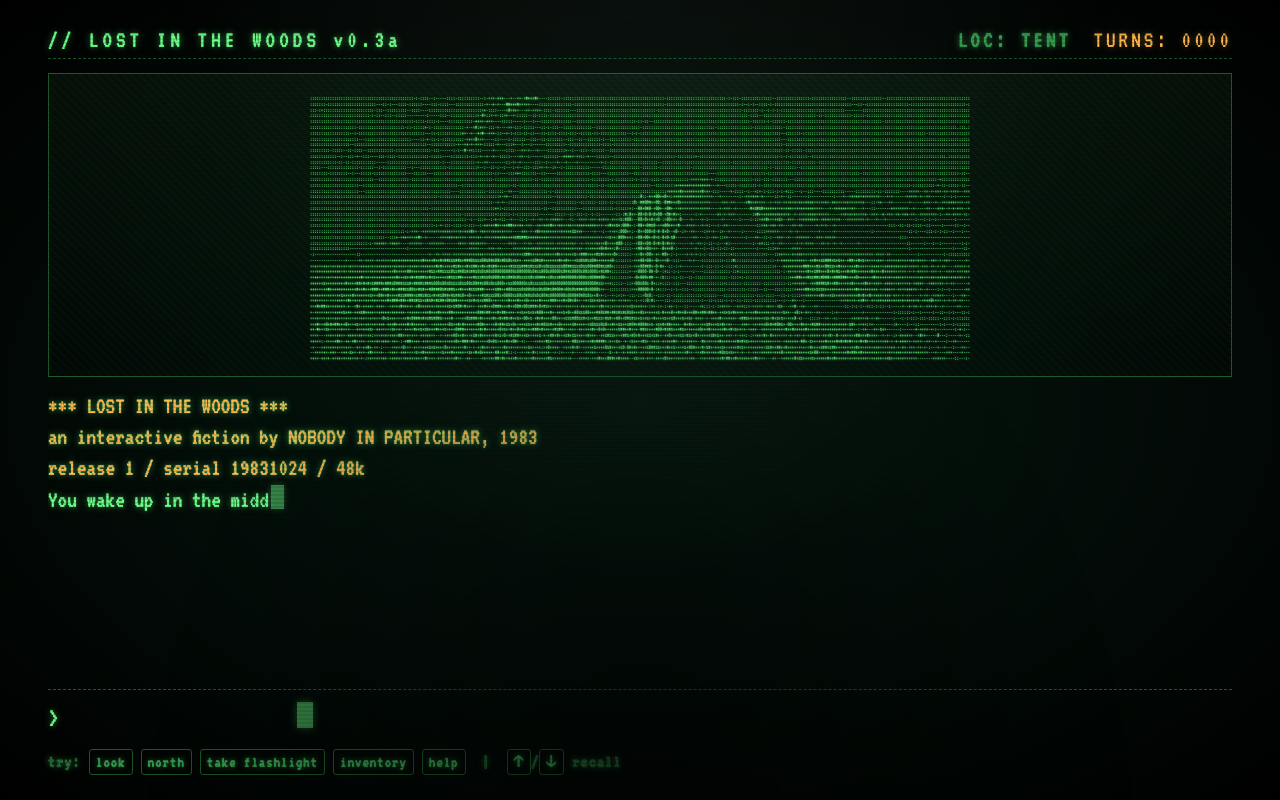
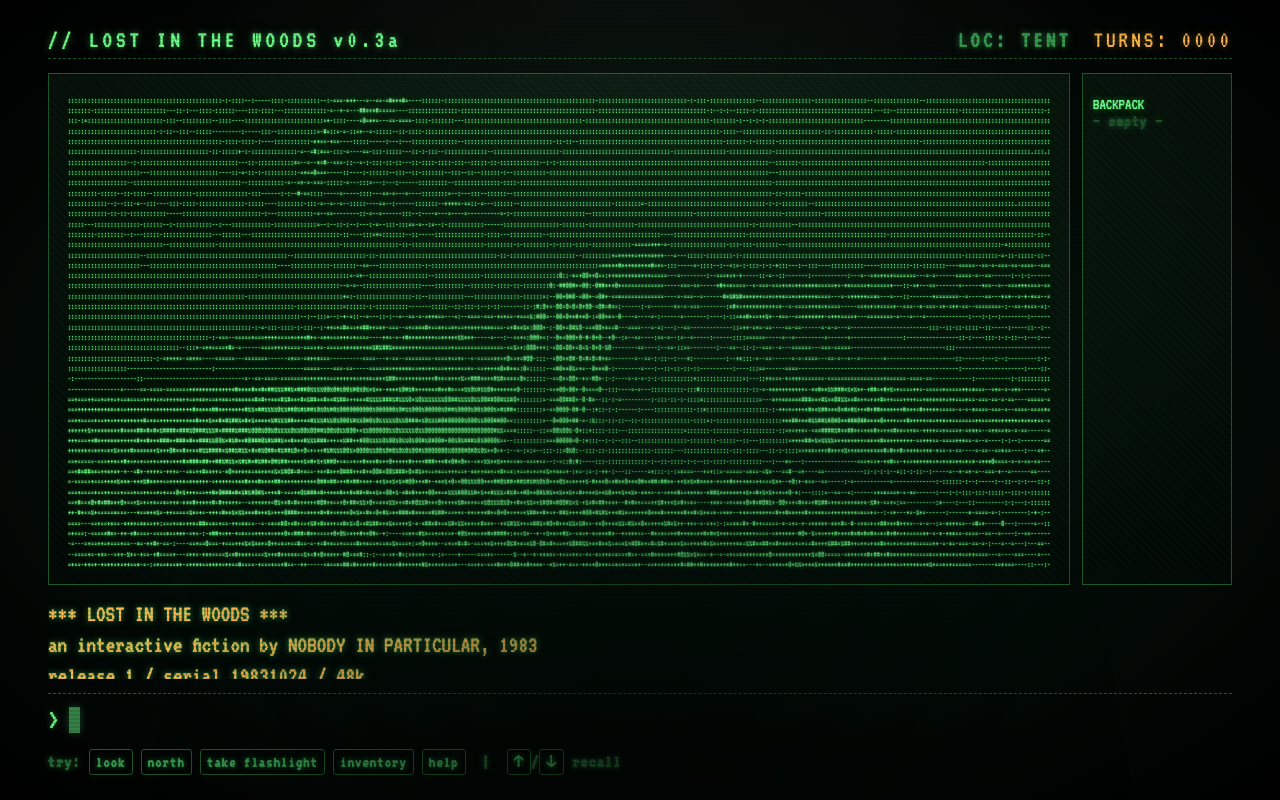
Before and after one commit to krealalejo/lost-in-the-woods, a React (Vite) app: page / in a window 1280 px wide. Built offline with nearby package versions, Linux system fonts and the light colour scheme.

Commit message:
feat(ui): add backpack item viewer

```diff
--- a/src/App.tsx
+++ b/src/App.tsx
@@ -1,10 +1,13 @@
-import { useCallback, useEffect } from "react";
+import { useCallback, useEffect, useState } from "react";
+import { BackpackPanel } from "./components/BackpackPanel";
 import { CRTScreen } from "./components/CRTScreen";
 import { Hud } from "./components/HUD";
 import { InputRow } from "./components/InputRow";
+import { ItemModal } from "./components/ItemModal";
 import { MapPanel } from "./components/MapPanel";
 import { OutputLog } from "./components/OutputLog";
 import { TouchPad } from "./components/TouchPad";
+import type { Item } from "./engine/types";
 import { useGameEngine } from "./hooks/useGameEngine";
 import { lostInWoodsStory } from "./stories/lost-in-woods/index";
 
@@ -14,10 +17,11 @@ export function App() {
   const { state, lines, busy, submit, historyPrev, historyNext } =
     useGameEngine(story);
 
+  const [selectedItem, setSelectedItem] = useState<Item | null>(null);
+
   const mapHtml = story.getMap(state);
-  const mapItems = story.getMapItems?.(state);
   const isDoom = state.ended === "presence";
-  const isDisabled = busy || state.ended !== null;
+  const isEnded = state.ended !== null;
 
   const handleCommand = useCallback(
     (cmd: string) => {
@@ -47,21 +51,28 @@ export function App() {
   return (
     <CRTScreen doom={isDoom}>
       <Hud location={state.location} turns={state.turns} />
-      <MapPanel mapHtml={mapHtml} mapItems={mapItems} />
+      <div className="map-row">
+        <MapPanel mapHtml={mapHtml} />
+        <BackpackPanel items={state.inventory} onItemClick={setSelectedItem} />
+      </div>
       <OutputLog lines={lines} />
       <InputRow
-        disabled={isDisabled}
+        disabled={isEnded}
+        submitBlocked={busy}
         onSubmit={handleCommand}
         onHistoryPrev={historyPrev}
         onHistoryNext={historyNext}
       />
-      <TouchPad disabled={isDisabled} onCommand={handleCommand} />
+      <TouchPad disabled={busy || isEnded} onCommand={handleCommand} />
       <div className="footer-help">
         try: <kbd>look</kbd> <kbd>north</kbd> <kbd>take flashlight</kbd>{" "}
         <kbd>inventory</kbd> <kbd>help</kbd> &nbsp;|&nbsp; <kbd>↑</kbd>
         {"/"}
         <kbd>↓</kbd> recall
       </div>
+      {selectedItem && (
+        <ItemModal item={selectedItem} onClose={() => setSelectedItem(null)} />
+      )}
     </CRTScreen>
   );
 }
--- /dev/null
+++ b/src/components/BackpackPanel.tsx
@@ -0,0 +1,32 @@
+import type { Item } from "../engine/types";
+
+interface Props {
+  items: Item[];
+  onItemClick: (item: Item) => void;
+}
+
+export function BackpackPanel({ items, onItemClick }: Readonly<Props>) {
+  return (
+    <div className="backpack-wrap">
+      <span className="tag">BACKPACK</span>
+      <ul className="backpack-list">
+        {items.length === 0 ? (
+          <li className="backpack-empty">— empty —</li>
+        ) : (
+          items.map((item) => (
+            <li
+              key={item.name}
+              className="backpack-item"
+              role="button"
+              tabIndex={0}
+              onClick={() => onItemClick(item)}
+              onKeyDown={(e) => e.key === "Enter" && onItemClick(item)}
+            >
+              <span className="backpack-bullet">&gt;</span> {item.name}
+            </li>
+          ))
+        )}
+      </ul>
+    </div>
+  );
+}
--- /dev/null
+++ b/src/components/ItemModal.tsx
@@ -0,0 +1,34 @@
+import { useEffect } from "react";
+import type { Item } from "../engine/types";
+
+interface Props {
+  item: Item;
+  onClose: () => void;
+}
+
+export function ItemModal({ item, onClose }: Readonly<Props>) {
+  useEffect(() => {
+    const onKey = (e: KeyboardEvent) => {
+      if (e.key === "Escape") onClose();
+    };
+    window.addEventListener("keydown", onKey);
+    return () => window.removeEventListener("keydown", onKey);
+  }, [onClose]);
+
+  return (
+    <div className="modal-overlay" onClick={onClose}>
+      <div
+        className="modal-box"
+        role="dialog"
+        aria-modal="true"
+        onClick={(e) => e.stopPropagation()}
+      >
+        <span className="tag">{item.name.toUpperCase()}</span>
+        <p className="modal-desc">{item.description}</p>
+        <button className="modal-close" onClick={onClose}>
+          [ CLOSE ]
+        </button>
+      </div>
+    </div>
+  );
+}
--- a/src/index.css
+++ b/src/index.css
@@ -87,7 +87,7 @@ body,
   padding: clamp(10px, 2.5vw, 28px) clamp(12px, 4vw, 48px)
     max(10px, env(safe-area-inset-bottom));
   display: grid;
-  grid-template-rows: auto minmax(120px, 38vh) minmax(80px, 1fr) auto auto auto;
+  grid-template-rows: auto minmax(120px, 66dvh) minmax(80px, 1fr) auto auto auto;
   gap: clamp(8px, 1.2vw, 14px);
   min-height: 0;
   color: var(--phos);
@@ -149,6 +149,140 @@ body,
   text-shadow: 0 0 6px rgba(255, 184, 77, 0.4);
 }
 
+/* ── Map row ───────────────────────────────────────────────────────────── */
+
+.map-row {
+  display: flex;
+  gap: clamp(6px, 1vw, 12px);
+  min-height: 0;
+}
+
+.map-row .map-wrap {
+  flex: 1;
+  min-width: 0;
+}
+
+/* ── Backpack ───────────────────────────────────────────────────────────── */
+
+.backpack-wrap {
+  width: clamp(90px, 16vw, 150px);
+  flex-shrink: 0;
+  border: 1px solid var(--phos-faint);
+  padding: 22px 10px 14px;
+  background:
+    linear-gradient(180deg, rgba(109, 255, 138, 0.05), rgba(0, 0, 0, 0)),
+    repeating-linear-gradient(
+      45deg,
+      rgba(109, 255, 138, 0.02) 0 2px,
+      transparent 2px 6px
+    );
+  position: relative;
+  overflow-y: auto;
+}
+
+.backpack-list {
+  list-style: none;
+  padding: 0;
+  margin: 0;
+  font-family: var(--font-mono);
+  font-size: clamp(14px, 2vw, 20px);
+  display: flex;
+  flex-direction: column;
+  gap: 10px;
+  letter-spacing: 1px;
+}
+
+.backpack-item {
+  color: var(--phos);
+  text-shadow:
+    0 0 2px rgba(109, 255, 138, 0.9),
+    0 0 8px var(--phos-glow);
+  word-break: break-word;
+  cursor: pointer;
+}
+
+.backpack-item:hover {
+  color: var(--amber);
+  text-shadow:
+    0 0 6px rgba(255, 184, 77, 0.85),
+    0 0 14px rgba(255, 184, 77, 0.4);
+}
+
+.backpack-bullet {
+  color: var(--amber);
+  text-shadow: 0 0 6px rgba(255, 184, 77, 0.85);
+}
+
+.backpack-empty {
+  color: var(--phos-faint);
+  font-family: var(--font-mono);
+  font-size: clamp(13px, 1.6vw, 17px);
+  letter-spacing: 1px;
+  opacity: 0.7;
+}
+
+/* ── Item Modal ─────────────────────────────────────────────────────────── */
+
+.modal-overlay {
+  position: fixed;
+  inset: 0;
+  z-index: 100;
+  background: rgba(2, 8, 5, 0.82);
+  display: flex;
+  align-items: center;
+  justify-content: center;
+}
+
+.modal-box {
+  position: relative;
+  border: 1px solid var(--phos-faint);
+  background:
+    linear-gradient(180deg, rgba(109, 255, 138, 0.07), rgba(0, 0, 0, 0)),
+    repeating-linear-gradient(
+      45deg,
+      rgba(109, 255, 138, 0.02) 0 2px,
+      transparent 2px 6px
+    ),
+    var(--bg-deep);
+  padding: 32px 28px 24px;
+  min-width: clamp(240px, 40vw, 480px);
+  max-width: min(560px, 90vw);
+}
+
+.modal-desc {
+  font-family: var(--font-mono);
+  font-size: clamp(14px, 2vw, 20px);
+  color: var(--phos);
+  text-shadow:
+    0 0 2px rgba(109, 255, 138, 0.9),
+    0 0 8px var(--phos-glow);
+  line-height: 1.55;
+  margin: 16px 0 24px;
+  letter-spacing: 1px;
+  white-space: pre-wrap;
+}
+
+.modal-close {
+  display: block;
+  margin-left: auto;
+  background: none;
+  border: 1px solid var(--phos-faint);
+  color: var(--phos-dim);
+  font-family: var(--font-mono);
+  font-size: clamp(13px, 1.6vw, 16px);
+  letter-spacing: 2px;
+  padding: 6px 14px;
+  cursor: pointer;
+  transition:
+    color 0.15s,
+    border-color 0.15s;
+}
+
+.modal-close:hover {
+  color: var(--phos);
+  border-color: var(--phos);
+}
+
 /* ── Map ───────────────────────────────────────────────────────────────── */
 
 .map-wrap {
@@ -193,23 +327,18 @@ body,
 
 .map {
   font-family: var(--font-mono);
-  font-size: clamp(5px, 1.55vw, 16px);
+  font-size: 12px;
   line-height: 1.05;
   white-space: pre;
   color: var(--phos);
   letter-spacing: 0;
   text-align: center;
   margin: 0;
-  max-width: 100%;
-  overflow: auto;
-  scrollbar-width: none;
+  overflow: hidden;
+  width: 100%;
   text-shadow:
     0 0 2px rgba(109, 255, 138, 0.9),
     0 0 8px var(--phos-glow);
-}
-
-.map::-webkit-scrollbar {
-  display: none;
 }
 
 .map .player {
@@ -327,9 +456,14 @@ body,
   color: var(--phos);
 }
 
-.input-row input {
+.input-wrapper {
+  position: relative;
   flex: 1;
   min-width: 0;
+}
+
+.input-row input {
+  width: 100%;
   background: transparent;
   border: none;
   outline: none;
@@ -342,14 +476,15 @@ body,
 }
 
 .input-row .cursor {
-  display: inline-block;
-  width: clamp(10px, 1.4vw, 16px);
+  position: absolute;
+  top: 50%;
+  transform: translateY(-50%);
+  width: 1ch;
   height: clamp(18px, 2.4vw, 26px);
   background: var(--phos);
-  margin-left: -8px;
   box-shadow: 0 0 8px var(--phos-glow);
   animation: blink 1s steps(2) infinite;
-  flex-shrink: 0;
+  pointer-events: none;
 }
 
 @keyframes blink {
```
Also changed, not shown: 1 other file (tests, documents, lock files or other folders).
